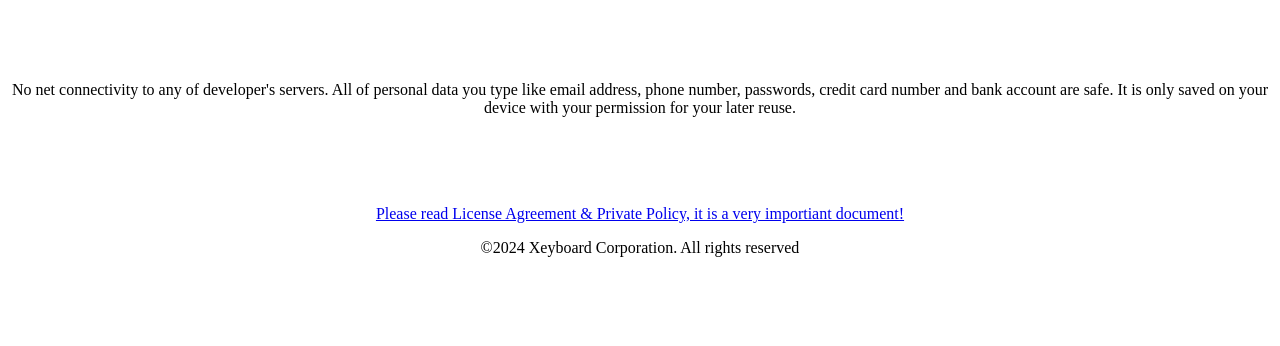
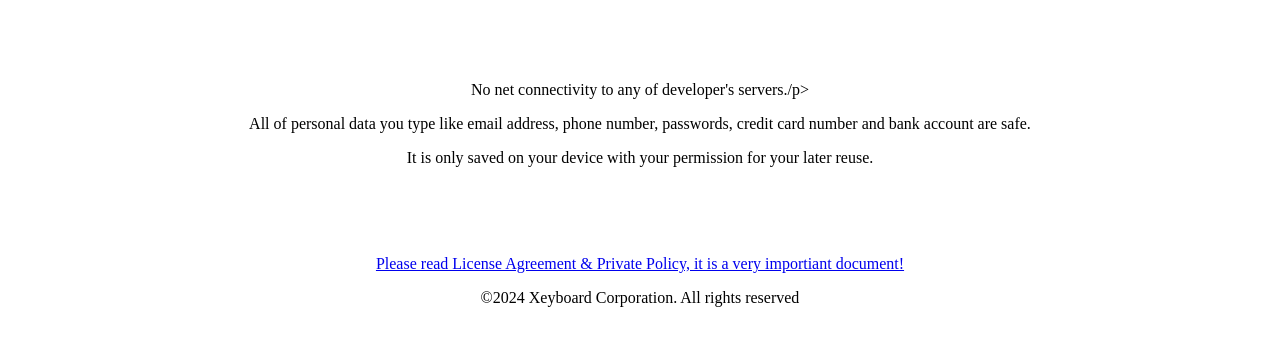
Before and after one commit to AdamCN/AdamCN.github.io, a plain HTML site: page index.html in a window 1280 px wide. Shown: the part 72-418 px from the top of the page. Drawn offline with Linux system fonts and the light colour scheme.

Commit message:
Update index.html

```diff
--- a/index.html
+++ b/index.html
@@ -25,8 +25,10 @@
   <h1><p style="text-align:center">Xeyboard</p></h1>
   <br>  </br>
 
-  <div  class="container">
-      <p style="text-align:center">No net connectivity to any of developer's servers. All of personal data you type like email address, phone number, passwords, credit card number and bank account are safe. It is only saved on your device with your permission for your later reuse.</p>
+  <div class="container">
+    <p style="text-align:center">No net connectivity to any of developer's servers./p>
+    <p style="text-align:center">All of personal data you type like email address, phone number, passwords, credit card number and bank account are safe.</p>
+    <p style="text-align:center">It is only saved on your device with your permission for your later reuse.</p>
   </div>
   </body>
 
```
